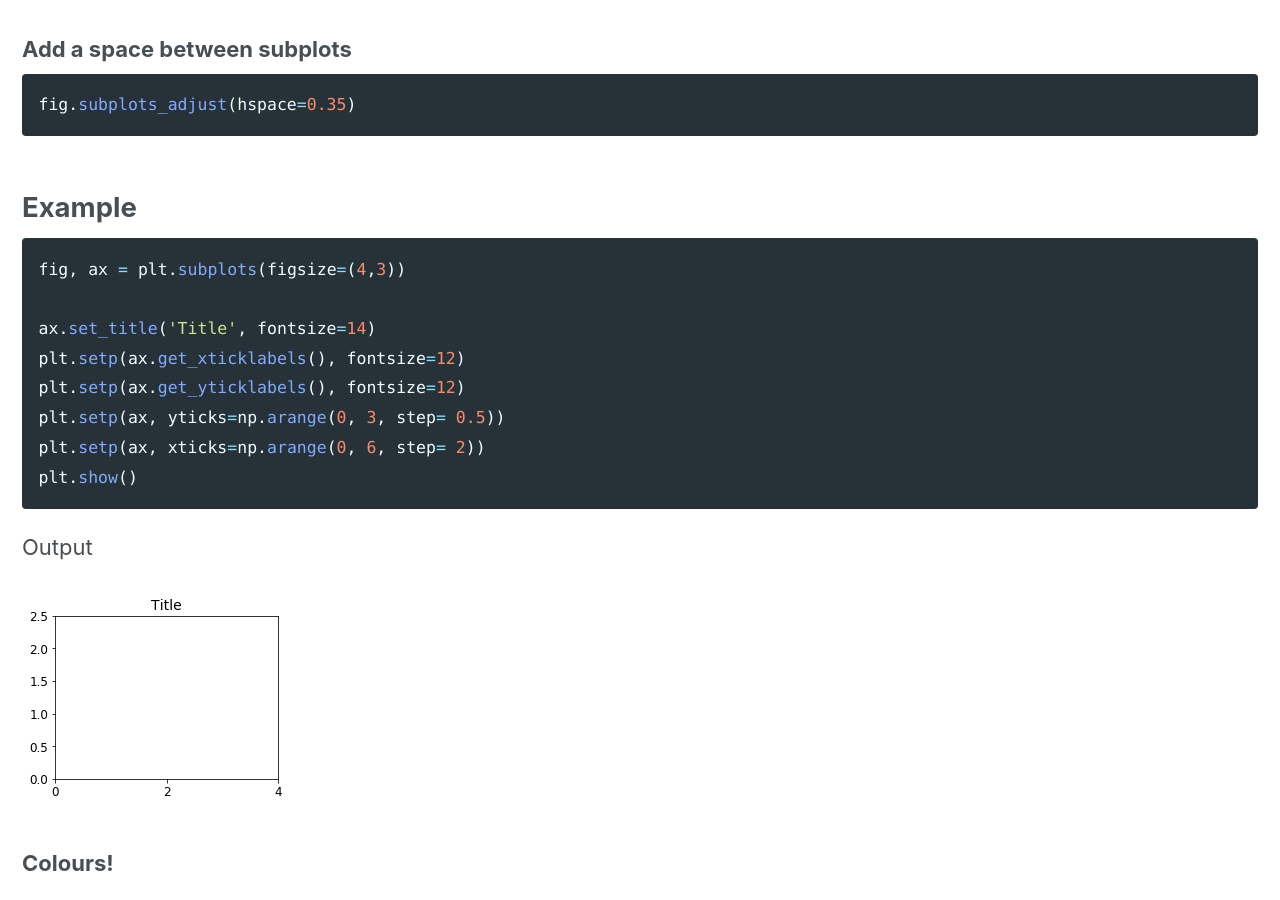
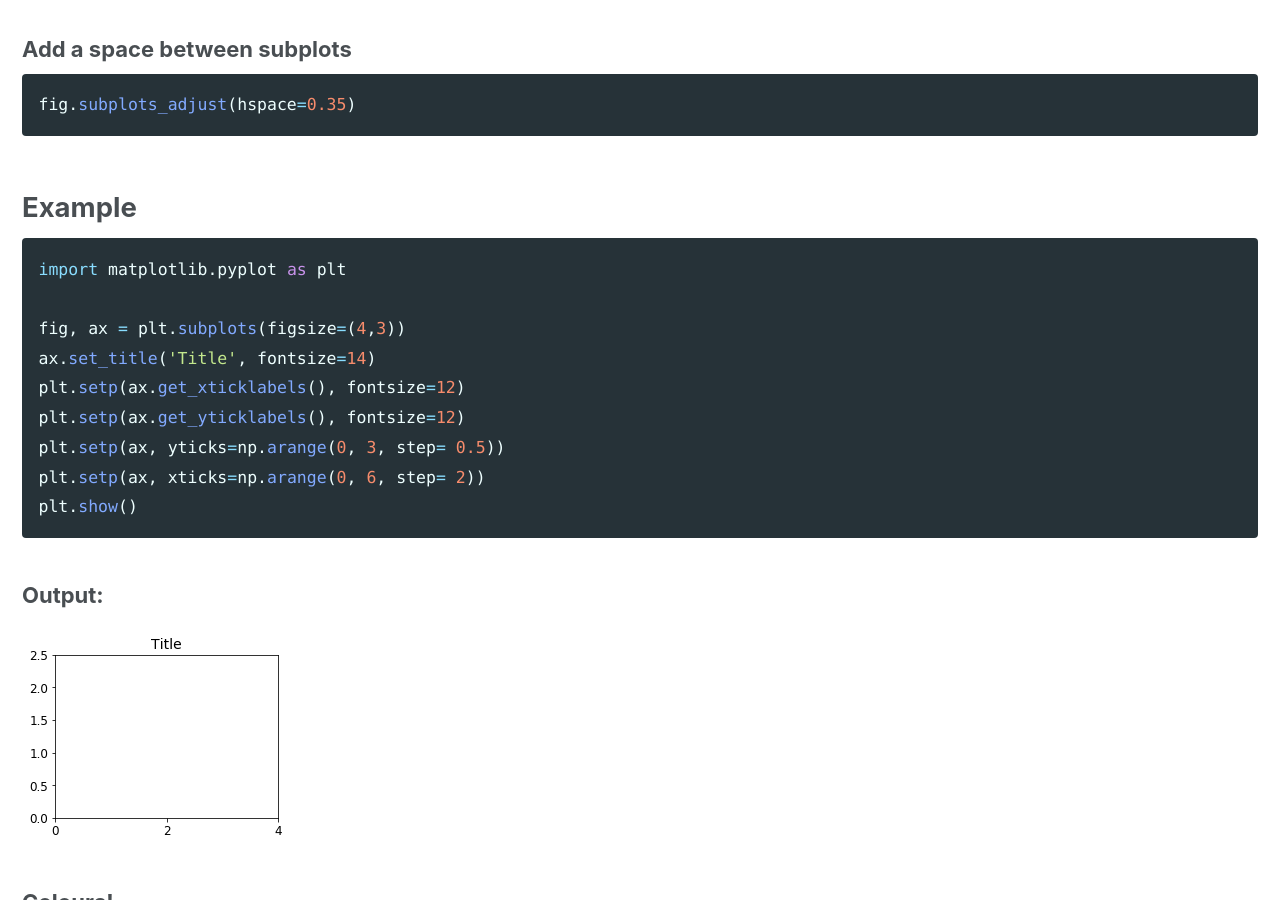
Before and after one commit to nahusznaj/nahusznaj.github.io, a Jekyll site: the page built from _posts/learning/2018-07-03_matplotlib_1.md, in a window 1280 px wide and 900 px high, scrolled down 995 px. Built offline with Jekyll 4.4.1, drawn with Linux system fonts in a browser that asks for light colours; nearby versions of some CDN libraries.

Commit message:
Update 2018-07-03_matplotlib_1.md

````diff
--- a/_posts/learning/2018-07-03_matplotlib_1.md
+++ b/_posts/learning/2018-07-03_matplotlib_1.md
@@ -47,8 +47,9 @@ fig.subplots_adjust(hspace=0.35)
 ## Example
 
 ```python
+import matplotlib.pyplot as plt
+
 fig, ax = plt.subplots(figsize=(4,3))
-
 ax.set_title('Title', fontsize=14)
 plt.setp(ax.get_xticklabels(), fontsize=12)
 plt.setp(ax.get_yticklabels(), fontsize=12)
@@ -56,7 +57,7 @@ plt.setp(ax, yticks=np.arange(0, 3, step= 0.5))
 plt.setp(ax, xticks=np.arange(0, 6, step= 2))
 plt.show()
 ```
-Output
+### Output:
 
 ![png](/images/2018-07-03-output_figure.png)
 
````
